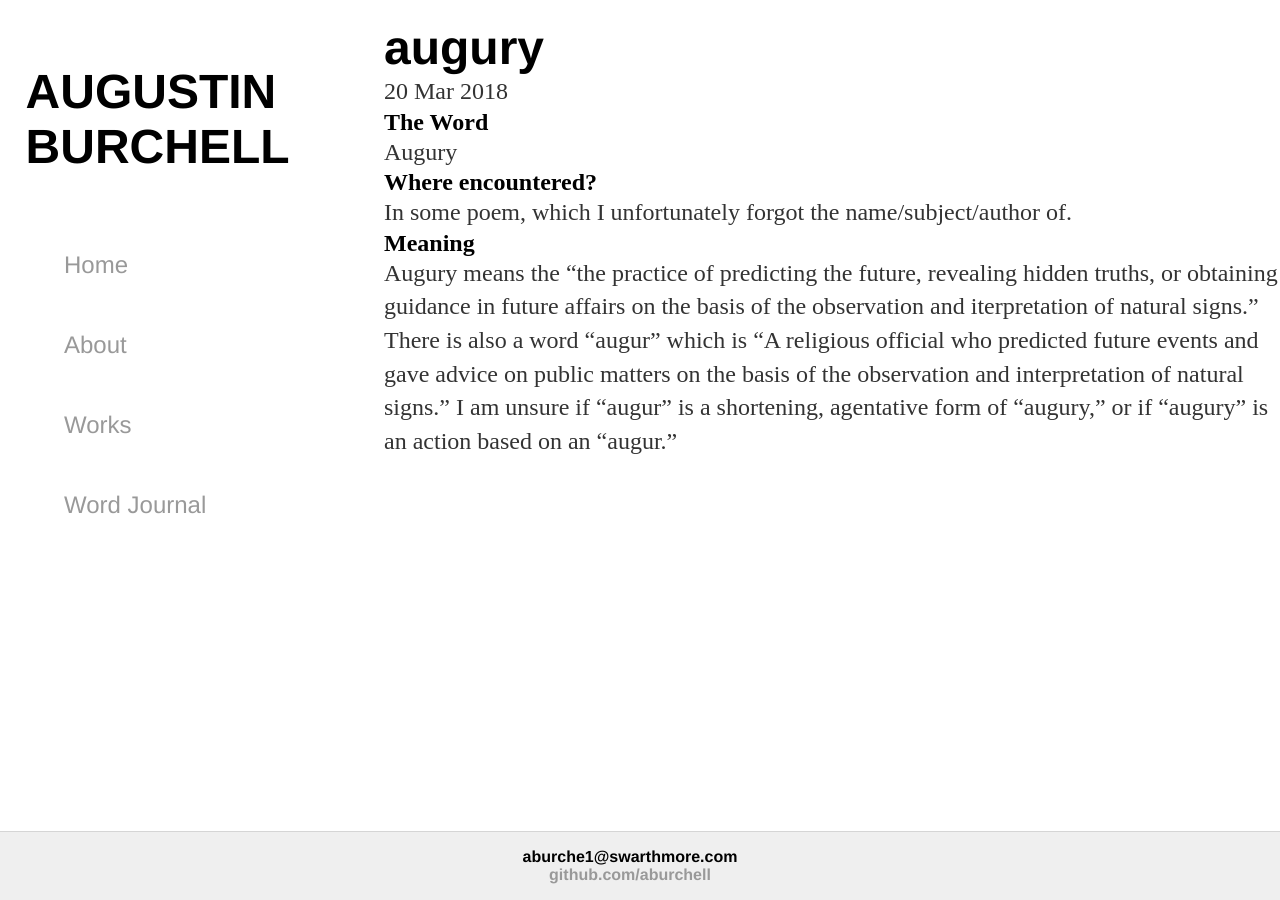
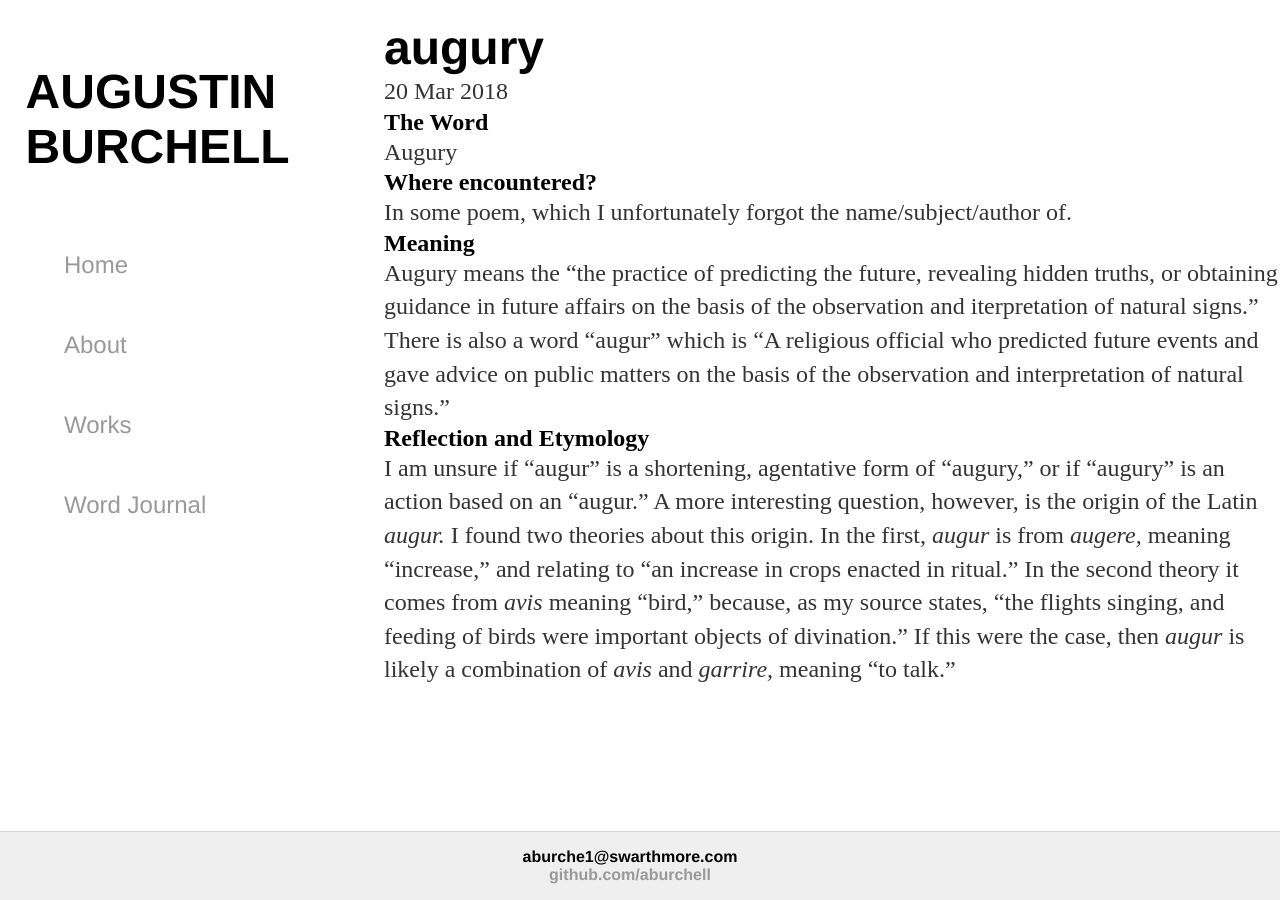
Before and after one commit to aburchell/aburchell.github.io, a Jekyll site: the page built from _posts/2018-03-20-augury.md, in a window 1280 px wide and 900 px high, scrolled down 364 px. Built offline with Jekyll 4.4.1, drawn with Linux system fonts in a browser that asks for light colours.

Commit message:
Update 2018-03-20-augury.md

```diff
--- a/_posts/2018-03-20-augury.md
+++ b/_posts/2018-03-20-augury.md
@@ -11,4 +11,12 @@ Augury
 In some poem, which I unfortunately forgot the name/subject/author of.
 
 ## Meaning
-Augury means the “the practice of predicting the future, revealing hidden truths, or obtaining guidance in future affairs on the basis of the observation and iterpretation of natural signs.” There is also a word “augur” which is "A religious official who predicted future events and gave advice on public matters on the basis of the observation and interpretation of natural signs.” I am unsure if “augur” is a shortening, agentative form of “augury,” or if “augury” is an action based on an “augur."
+Augury means the “the practice of predicting the future, revealing hidden truths, or obtaining guidance in future affairs on the basis of the observation and iterpretation of natural signs.” There is also a word “augur” which is "A religious official who predicted future events and gave advice on public matters on the basis of the observation and interpretation of natural signs.”
+
+## Reflection and Etymology
+I am unsure if “augur” is a shortening, agentative form of “augury,” or if “augury” is an action based on
+an “augur." A more interesting question, however, is the origin of the Latin *augur.* I found two theories about
+this origin. In the first, *augur* is from *augere,* meaning "increase," and relating to "an increase in crops
+enacted in ritual." In the second theory it comes from *avis* meaning "bird," because, as my source states,
+"the flights singing, and feeding of birds were important objects of divination." If this were the case,
+then *augur* is likely a combination of *avis* and *garrire,* meaning "to talk."
```
